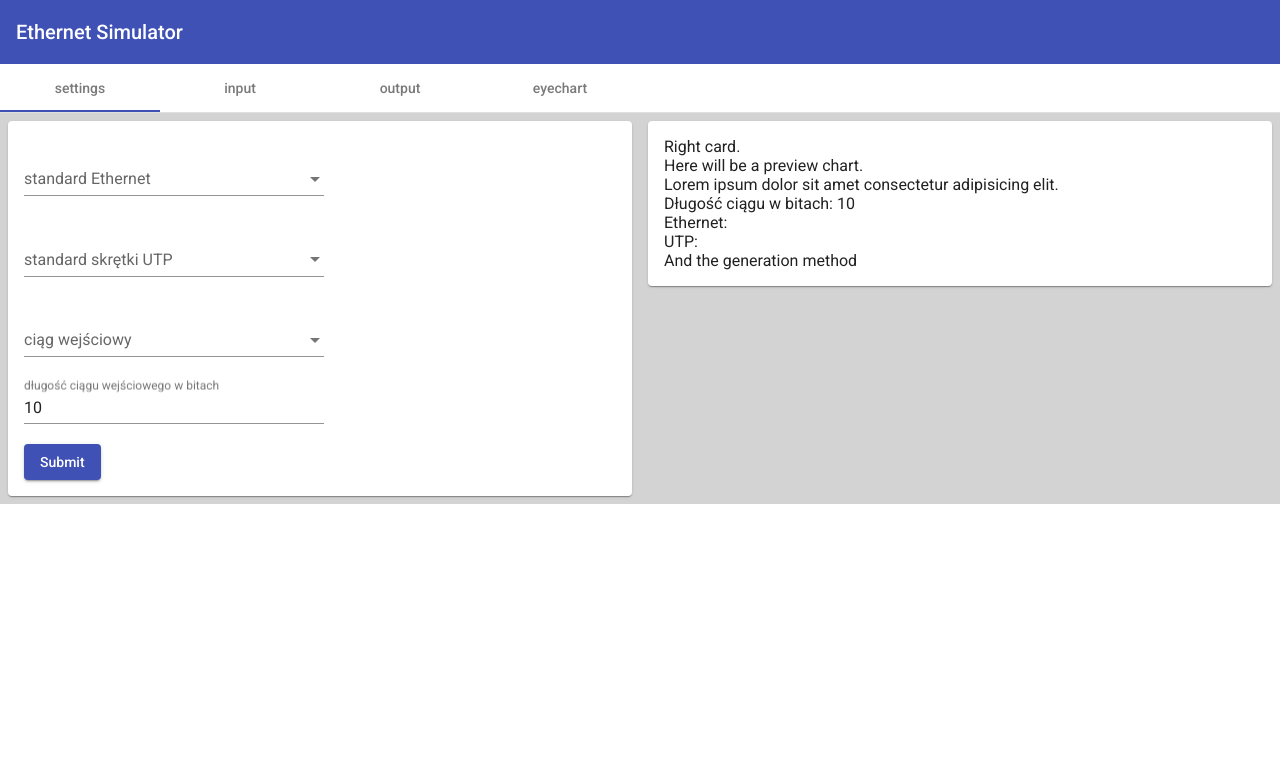
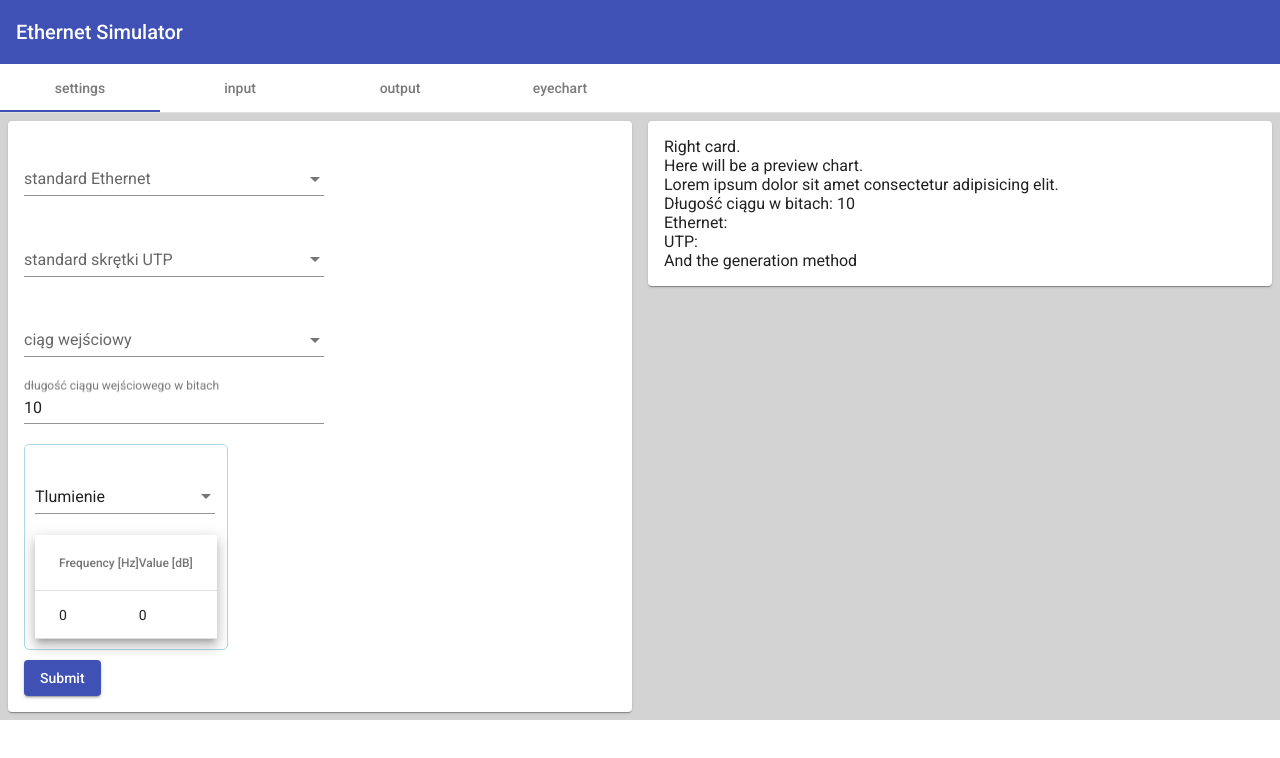
Before and after one commit to janmakar1/ethersim-angular, an Angular app: page / in a window 1280 px wide. Shown: the top 758 px of the page. Built offline with nearby package versions, Linux system fonts and the light colour scheme.

Commit message:
Characteristics table is now updating
Added Utp Standard input to ChTable component
Added view select inside ChTable component

```diff
--- a/src/app/characteristics-table/characteristics-table.component.css
+++ b/src/app/characteristics-table/characteristics-table.component.css
@@ -0,0 +1,6 @@
+div.container {
+  border: 1px solid lightblue;
+  border-radius: 5px;
+  display: inline-block;
+  padding: 10px;
+}
--- a/src/app/characteristics-table/characteristics-table.component.html
+++ b/src/app/characteristics-table/characteristics-table.component.html
@@ -1,18 +1,24 @@
+<div class="container">
+<mat-form-field appearance="standard">
+  <mat-select [(ngModel)]="selectedViewOption" (selectionChange)="onSelectionChange($event)">
+    <mat-option *ngFor="let opt of viewOptions" [value]="opt">{{ opt }}</mat-option>
+  </mat-select>
+</mat-form-field>
+
 <table mat-table [dataSource]="dataSource" class="mat-elevation-z8">
 
-  <!-- dodac selecta z opcjami wyboru: tłumienie, przesluchy, echo, regeneracja -->
-  <!-- TS: dodac rowniez jako input standard UTP (bo to sie wybiera gdzie indziej) -->
-
   <ng-container matColumnDef="frequency">
-    <th mat-header-cell *matHeaderCellDef> Frequency </th>
+    <th mat-header-cell *matHeaderCellDef> Frequency [Hz] </th>
     <td mat-cell *matCellDef="let element"> {{element.frequency}} </td>
   </ng-container>
 
   <ng-container matColumnDef="value">
-    <th mat-header-cell *matHeaderCellDef> Value </th>
+    <th mat-header-cell *matHeaderCellDef> Value [dB] </th>
+    <!-- chyba decybele??  -->
     <td mat-cell *matCellDef="let element"> {{element.value}} </td>
   </ng-container>
 
   <tr mat-header-row *matHeaderRowDef="displayedColumns"></tr>
   <tr mat-row *matRowDef="let row; columns: displayedColumns;"></tr>
 </table>
+</div>
--- a/src/app/characteristics-table/characteristics-table.component.ts
+++ b/src/app/characteristics-table/characteristics-table.component.ts
@@ -1,22 +1,73 @@
-import { Component, OnInit } from '@angular/core';
+import { Component, Input, OnInit, OnChanges, SimpleChanges } from '@angular/core';
 
 import { CharacteristicsDataService } from '../characteristics-data.service';
 import { CharacteristicsInterface }from '../characteristics.interface';
+import { UtpStandardType } from '../utp-standard-type.enum';
 
 @Component({
   selector: 'app-characteristics-table',
   styleUrls: ['characteristics-table.component.css'],
   templateUrl: 'characteristics-table.component.html',
 })
-export class CharacteristicsTableComponent implements OnInit {
+export class CharacteristicsTableComponent implements OnInit, OnChanges {
 
   displayedColumns: string[] = ['frequency', 'value'];
   dataSource: CharacteristicsInterface[];
 
-  constructor(private service : CharacteristicsDataService) {}
+  @Input() selectedUtpOption: UtpStandardType = UtpStandardType.utp3;
+
+  // options: string[] = ['tlumienie', 'przesluchy', 'echo', 'regeneracja'];
+  viewOptions: string[] = ['Tlumienie', 'Przesluchy' ];
+  selectedViewOption: string = 'Tlumienie';
+
+  constructor(private service: CharacteristicsDataService) {}
 
   ngOnInit() {
-    this.dataSource = this.service.getUtp5Przesluchy();
+    console.log("Characteristics table:: ng on init");
+    console.log("ChT::onInit::" + this.selectedUtpOption);
+    this.updateTable();
+
+  }
+
+  updateTable() {
+    console.log(`updateTable::selected Utp Option ${this.selectedUtpOption}`);
+    console.log(`updateTable::selected View Option ${this.selectedViewOption}`);
+    if (this.selectedUtpOption == UtpStandardType.utp3 && this.selectedViewOption === 'Tlumienie') {
+      this.dataSource = this.service.getUtp3Tlumienie();
+    } else
+    if (this.selectedUtpOption == UtpStandardType.utp3 && this.selectedViewOption === 'Przesluchy') {
+      this.dataSource = this.service.getUtp3Przesluchy();
+    } else
+    if (this.selectedUtpOption == UtpStandardType.utp5 && this.selectedViewOption === 'Tlumienie') {
+      this.dataSource = this.service.getUtp5Tlumienie();
+    } else
+    if (this.selectedUtpOption == UtpStandardType.utp5 && this.selectedViewOption === 'Przesluchy') {
+      this.dataSource = this.service.getUtp5Przesluchy();
+    } else {
+      console.log("I AM HERE");
+      console.log(this.selectedUtpOption);
+      console.log(this.selectedViewOption);
+      const initialCharacteristicsInterface : CharacteristicsInterface[] = [{ frequency: 0, value: 0 }];
+      this.dataSource = initialCharacteristicsInterface
+    }
+  }
+
+  ngOnChanges(changes: SimpleChanges) {
+    console.log("Characteristics table:: ng on changes");
+
+    for (const propName in changes) {
+      const chng = changes[propName];
+      const cur  = JSON.stringify(chng.currentValue);
+      const prev = JSON.stringify(chng.previousValue);
+      console.log(`ChT::onChanges::${propName}: currentValue = ${cur}, previousValue = ${prev}`);
+    }
+    this.updateTable();
+  }
+
+  onSelectionChange($event) {
+    console.log("ChT::onSelectionChange " + $event.value);
+
+    this.updateTable();
   }
 
 }
--- a/src/app/input-view/input-view.component.html
+++ b/src/app/input-view/input-view.component.html
@@ -1,3 +1 @@
 <p>input-view works!</p>
-
-<app-characteristics-table></app-characteristics-table>
--- a/src/app/settings-view/settings-view.component.css
+++ b/src/app/settings-view/settings-view.component.css
@@ -16,3 +16,8 @@ mat-form-field {
   display: block;
   width: 300px;
 }
+
+button#submit {
+  margin-top: 10px;
+  display: block;
+}
--- a/src/app/settings-view/settings-view.component.html
+++ b/src/app/settings-view/settings-view.component.html
@@ -10,7 +10,7 @@
       <mat-form-field appearance="standard">
         <mat-label>standard skrętki UTP</mat-label>
         <mat-select [(ngModel)]="selectedUtpStandard">
-          <mat-option *ngFor="let option of standardUtpOptions" [value]="option">{{option}}</mat-option>
+          <mat-option *ngFor="let option of standardUtpOptions" [value]="option.value">{{option.viewValue}}</mat-option>
         </mat-select>
       </mat-form-field>
       <mat-form-field appearance="standard">
@@ -23,7 +23,9 @@
         <input step="10" type="number" matInput placeholder="długość ciągu wejściowego w bitach" [(ngModel)]="length">
       </mat-form-field>
 
-      <button mat-raised-button color="primary">Submit</button>
+      <app-characteristics-table [selectedUtpOption]="selectedUtpStandard"></app-characteristics-table>
+
+      <button (click)="submitForm()" id="submit" mat-raised-button color="primary">Submit</button>
 
     </mat-card>
   </div>
--- a/src/app/settings-view/settings-view.component.ts
+++ b/src/app/settings-view/settings-view.component.ts
@@ -1,4 +1,5 @@
 import { Component, OnInit } from '@angular/core';
+import { UtpStandardType } from '../utp-standard-type.enum';
 
 interface TwoStrings {
   value: string,
@@ -15,7 +16,11 @@ export class SettingsViewComponent implements OnInit {
   constructor() { }
 
   standardEthernetOptions = ['10', '100', '1000', '10G', '100G'];
-  standardUtpOptions = ['3', '5', '5e'];
+  standardUtpOptions = [
+    { value: UtpStandardType.utp3, viewValue: '3', },
+    { value: UtpStandardType.utp5, viewValue: '5', },
+    { value: UtpStandardType.utp5e, viewValue: '5e', },
+  ];
   generationMethods: TwoStrings[] = [
     {value: 'zeros', viewValue: 'same zera'},
     {value: 'ones', viewValue: 'same jedynki'},
@@ -24,10 +29,14 @@ export class SettingsViewComponent implements OnInit {
 
   length: number = 10;
   selectedEthernetStandard: string;
-  selectedUtpStandard: string;
+  selectedUtpStandard: UtpStandardType;
   selectedGenerationMethod: TwoStrings;
 
   ngOnInit(): void {
   }
 
+  submitForm() {
+    console.log("clicked!!")
+  }
+
 }
```
